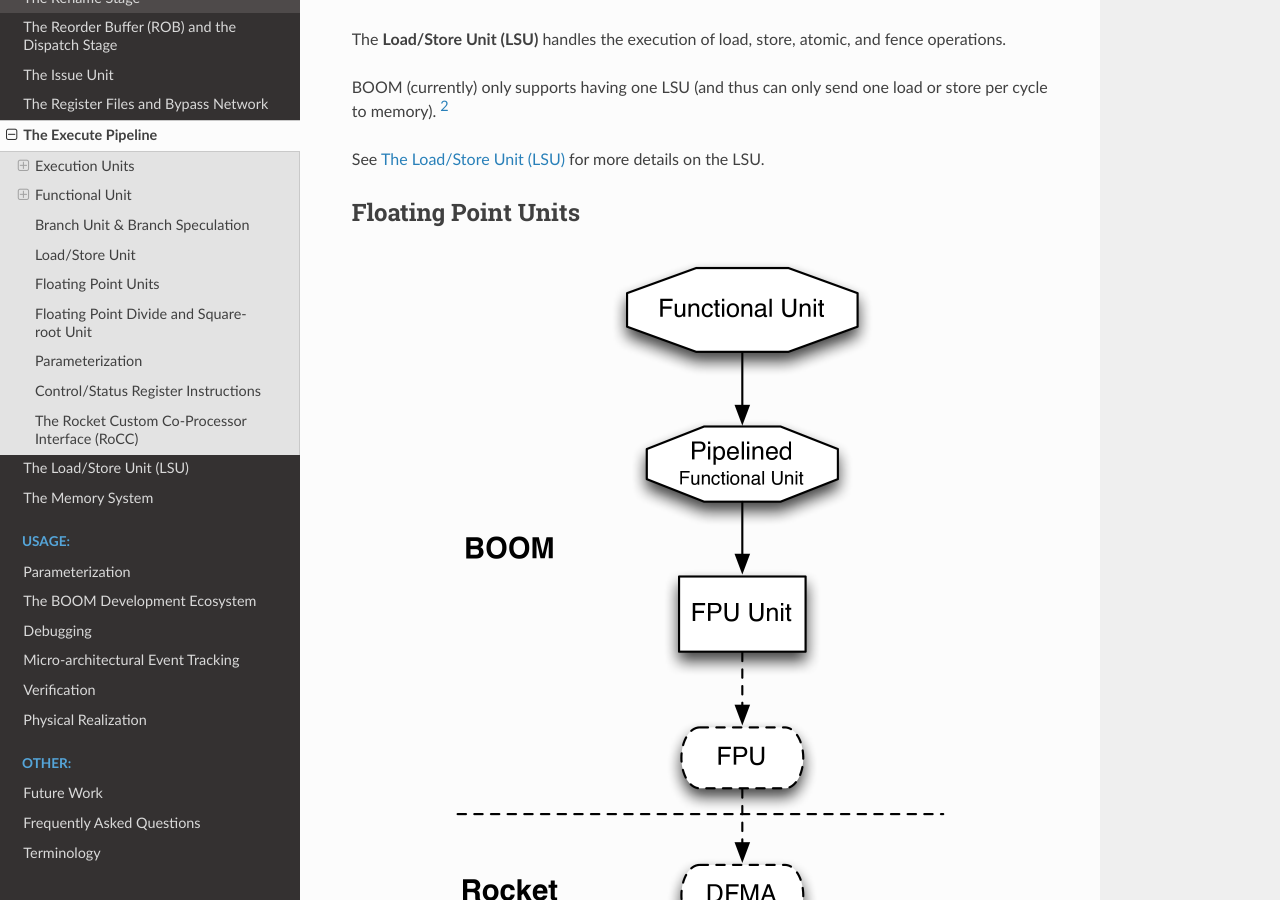
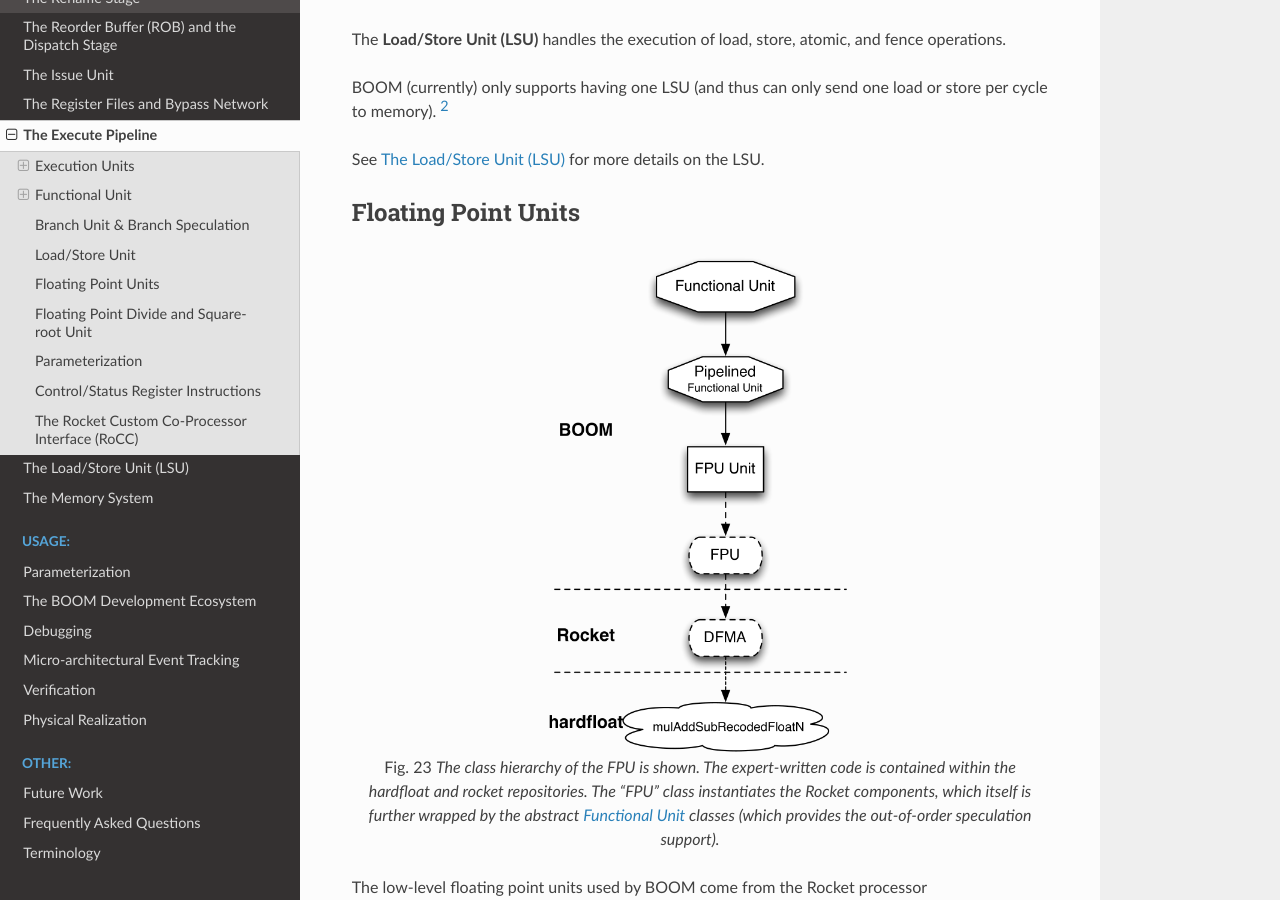
Before and after one commit to riscv-boom/riscv-boom, a Sphinx documentation site: the page built from docs/sections/execution-stages.rst, in a window 1280 px wide and 900 px high, scrolled down 4942 px. Built offline with Sphinx 7.4.7 and the Read the Docs theme 2.0.0, drawn with Linux system fonts in a browser that asks for light colours.

Commit message:
update image [ci skip]

```diff
--- a/docs/sections/execution-stages.rst
+++ b/docs/sections/execution-stages.rst
@@ -178,7 +178,7 @@ Floating Point Units
 
 .. _fp-fu:
 .. figure:: /figures/functional-unit-fpu.png
-    :scale: 25 %
+    :scale: 15 %
     :align: center
     :alt: Functional Unit for FPU
 
```
